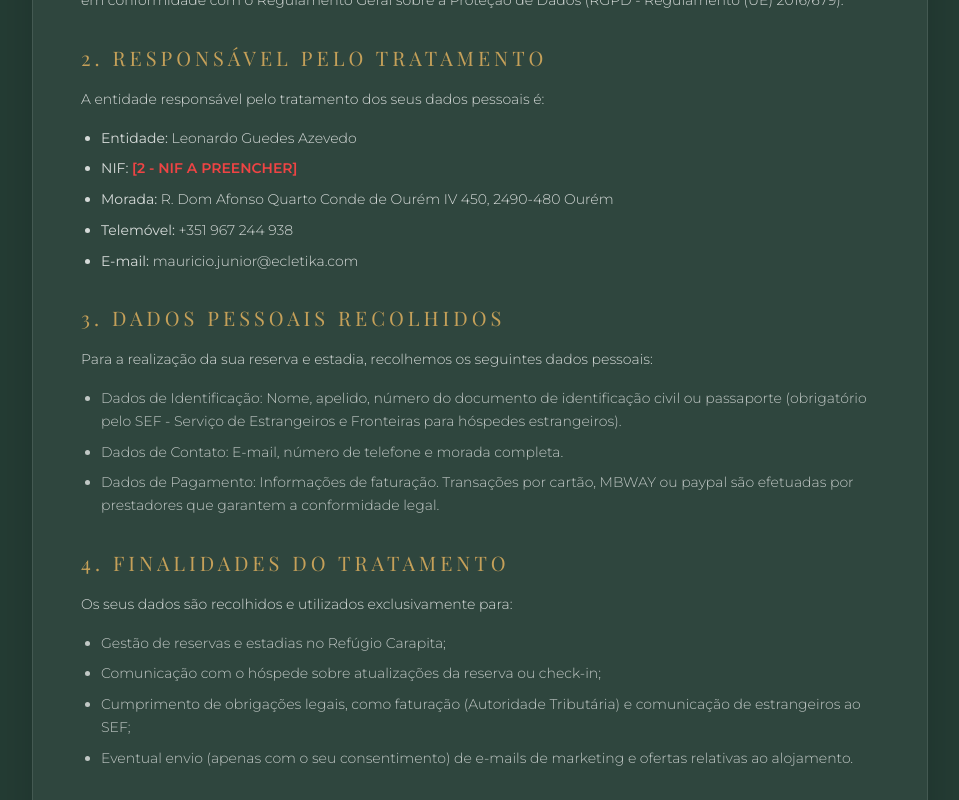
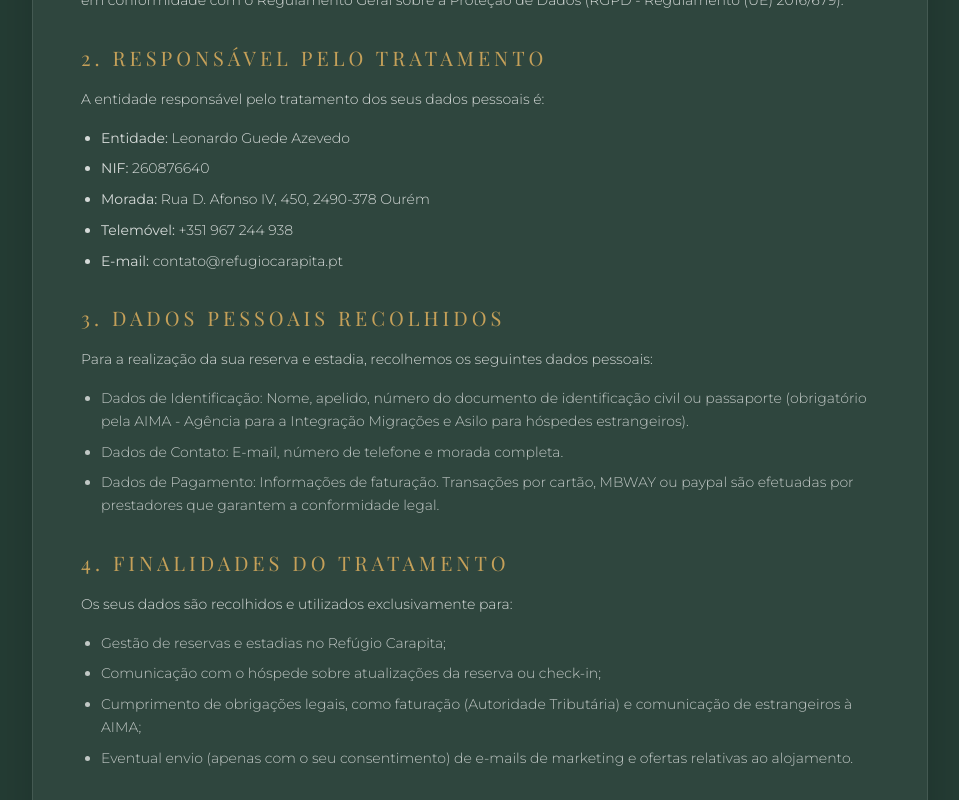
Before and after one commit to ecletika/refugio_Carapita_Channel_Manager, a Next.js app in the folder frontend/: page /tratamento-dados in a window 1280 px wide. Shown: the part 480-1280 px from the top of the page, without its empty margins (160-1119 px from the left). Built offline with nearby package versions, Linux system fonts and the light colour scheme; a web font is replaced by a local one.

Commit message:
update: contact info, license, data protection policy and SEF to AIMA

```diff
--- a/frontend/src/app/admin/configuracoes/page.tsx
+++ b/frontend/src/app/admin/configuracoes/page.tsx
@@ -117,12 +117,12 @@ export default function AdminConfiguracoes() {
 
                         <div className="flex flex-col gap-2">
                             <label className="text-[10px] uppercase tracking-widest text-carapita-muted font-bold flex items-center gap-2"><Mail size={12} /> E-mail Público</label>
-                            <input name="emailContato" value={configs.emailContato} onChange={handleChange} className="border-b border-gray-200 py-2 outline-none focus:border-carapita-gold text-sm" placeholder="contato@refugiocarapita.com" />
+                            <input name="emailContato" value={configs.emailContato} onChange={handleChange} className="border-b border-gray-200 py-2 outline-none focus:border-carapita-gold text-sm" placeholder="contato@refugiocarapita.pt" />
                         </div>
 
                         <div className="flex flex-col gap-2">
                             <label className="text-[10px] uppercase tracking-widest text-carapita-muted font-bold flex items-center gap-2"><MapPin size={12} /> Endereço Completo</label>
-                            <input name="endereco" value={configs.endereco} onChange={handleChange} className="border-b border-gray-200 py-2 outline-none focus:border-carapita-gold text-sm" placeholder="Rua da Paz S/N, Ourém" />
+                            <input name="endereco" value={configs.endereco} onChange={handleChange} className="border-b border-gray-200 py-2 outline-none focus:border-carapita-gold text-sm" placeholder="Rua D. Afonso IV, 450, Ourém" />
                         </div>
                     </div>
 
--- a/frontend/src/app/contatos/page.tsx
+++ b/frontend/src/app/contatos/page.tsx
@@ -94,7 +94,7 @@ export default function ContatosPage() {
                             <div>
                                 <h4 className="text-white font-medium mb-1 uppercase tracking-widest text-xs">Endereço</h4>
                                 <p className="text-white/60 font-light leading-relaxed">
-                                    {siteConfigs.endereco || 'Rua da Paz, S/N, Ourém, Portugal'}
+                                    {siteConfigs.endereco || 'Rua D. Afonso IV, 450, 2490-378 Ourém'}
                                 </p>
                             </div>
                         </div>
--- a/frontend/src/app/page.tsx
+++ b/frontend/src/app/page.tsx
@@ -968,7 +968,7 @@ export default function Home() {
                             <div className="space-y-3 text-[11px] text-white/50 font-sans uppercase tracking-widest">
                                 <p className="flex items-start gap-2">
                                     <MapPin size={14} className="text-carapita-gold shrink-0" />
-                                    <span>{siteConfigs.endereco || 'R. Dom Afonso Quarto Conde de Ourém IV 450, 2490-480 Ourém'}</span>
+                                    <span>{siteConfigs.endereco || 'Rua D. Afonso IV, 450, 2490-378 Ourém'}</span>
                                 </p>
                                 <p className="flex items-center gap-2">
                                     <Users size={14} className="text-carapita-gold" />
@@ -976,7 +976,7 @@ export default function Home() {
                                 </p>
                                 <p className="flex items-center gap-2">
                                     <ChevronRight size={14} className="text-carapita-gold" />
-                                    <span>{siteConfigs.emailContato || 'refugiocarapita.com'}</span>
+                                    <span>{siteConfigs.emailContato || 'contato@refugiocarapita.pt'}</span>
                                 </p>
                             </div>
                         </div>
--- a/frontend/src/app/perfil/page.tsx
+++ b/frontend/src/app/perfil/page.tsx
@@ -332,12 +332,12 @@ export default function PerfilHospede() {
                                     <div className="bg-carapita-dark p-5 flex flex-col items-center justify-center text-center gap-2 shadow-sm border border-white/5">
                                         <MapPin className="text-carapita-gold" size={20} />
                                         <span className="text-[10px] uppercase text-gray-400 tracking-widest font-bold">Local</span>
-                                        <p className="text-xs text-white line-clamp-2">{configs?.endereco || 'R. Dom Afonso Quarto Conde de Ourém IV 450, 2490-480 Ourém'}</p>
+                                        <p className="text-xs text-white line-clamp-2">{configs?.endereco || 'Rua D. Afonso IV, 450, 2490-378 Ourém'}</p>
                                     </div>
                                     <div className="bg-carapita-dark p-5 flex flex-col items-center justify-center text-center gap-2 shadow-sm border border-white/5">
                                         <User className="text-carapita-gold" size={20} />
                                         <span className="text-[10px] uppercase text-gray-400 tracking-widest font-bold">Anfitrião</span>
-                                        <p className="text-xs text-white line-clamp-2">Leonardo Azevedo</p>
+                                        <p className="text-xs text-white line-clamp-2">Leonardo Guede Azevedo</p>
                                     </div>
                                     <div className="bg-carapita-dark p-5 flex flex-col items-center justify-center text-center gap-2 shadow-sm border border-white/5">
                                         <Phone className="text-carapita-gold" size={20} />
@@ -387,7 +387,7 @@ export default function PerfilHospede() {
                             <div className="mb-6 border-b border-white/10 pb-4 flex justify-between items-center flex-wrap gap-4">
                                 <div>
                                     <h2 className="text-2xl font-serif text-white">Acompanhantes do Grupo</h2>
-                                    <p className="text-[10px] text-white/50 tracking-widest uppercase mt-1">Registe familiares/passageiros adicionais para o SEF/AIMA</p>
+                                    <p className="text-[10px] text-white/50 tracking-widest uppercase mt-1">Registe familiares/passageiros adicionais para o AIMA</p>
                                 </div>
                                 <button onClick={addDependente} className="bg-carapita-dark text-carapita-gold hover:bg-carapita-gold hover:text-carapita-dark border border-carapita-gold/50 transition-colors px-6 py-2 uppercase text-[10px] font-bold tracking-mega flex items-center gap-2">
                                     <Plus size={14} /> Adicionar Pessoa
--- a/frontend/src/app/tratamento-dados/page.tsx
+++ b/frontend/src/app/tratamento-dados/page.tsx
@@ -26,11 +26,11 @@ export default function TratamentoDados() {
                         <h2 className="text-xl font-serif text-carapita-gold mb-4 uppercase tracking-widest">2. Responsável pelo Tratamento</h2>
                         <p className="mb-4">A entidade responsável pelo tratamento dos seus dados pessoais é:</p>
                         <ul className="list-disc pl-5 space-y-2">
-                            <li><strong>Entidade:</strong> <span>Leonardo Guedes Azevedo</span></li>
-                            <li><strong>NIF:</strong> <span className="text-red-500 font-bold uppercase" id="dado-2">[2 - NIF A PREENCHER]</span></li>
-                            <li><strong>Morada:</strong> <span>R. Dom Afonso Quarto Conde de Ourém IV 450, 2490-480 Ourém</span></li>
+                            <li><strong>Entidade:</strong> <span>Leonardo Guede Azevedo</span></li>
+                            <li><strong>NIF:</strong> <span>260876640</span></li>
+                            <li><strong>Morada:</strong> <span>Rua D. Afonso IV, 450, 2490-378 Ourém</span></li>
                             <li><strong>Telemóvel:</strong> <span>+351 967 244 938</span></li>
-                            <li><strong>E-mail:</strong> <span>mauricio.junior@ecletika.com</span></li>
+                            <li><strong>E-mail:</strong> <span>contato@refugiocarapita.pt</span></li>
                         </ul>
                     </section>
 
@@ -40,7 +40,7 @@ export default function TratamentoDados() {
                             Para a realização da sua reserva e estadia, recolhemos os seguintes dados pessoais:
                         </p>
                         <ul className="list-disc pl-5 space-y-2 mt-4 text-white/70">
-                            <li>Dados de Identificação: Nome, apelido, número do documento de identificação civil ou passaporte (obrigatório pelo SEF - Serviço de Estrangeiros e Fronteiras para hóspedes estrangeiros).</li>
+                            <li>Dados de Identificação: Nome, apelido, número do documento de identificação civil ou passaporte (obrigatório pela AIMA - Agência para a Integração Migrações e Asilo para hóspedes estrangeiros).</li>
                             <li>Dados de Contato: E-mail, número de telefone e morada completa.</li>
                             <li>Dados de Pagamento: Informações de faturação. Transações por cartão, MBWAY ou paypal são efetuadas por prestadores que garantem a conformidade legal.</li>
                         </ul>
@@ -52,7 +52,7 @@ export default function TratamentoDados() {
                         <ul className="list-disc pl-5 space-y-2 mt-4 text-white/70">
                             <li>Gestão de reservas e estadias no Refúgio Carapita;</li>
                             <li>Comunicação com o hóspede sobre atualizações da reserva ou check-in;</li>
-                            <li>Cumprimento de obrigações legais, como faturação (Autoridade Tributária) e comunicação de estrangeiros ao SEF;</li>
+                            <li>Cumprimento de obrigações legais, como faturação (Autoridade Tributária) e comunicação de estrangeiros à AIMA;</li>
                             <li>Eventual envio (apenas com o seu consentimento) de e-mails de marketing e ofertas relativas ao alojamento.</li>
                         </ul>
                     </section>
@@ -70,7 +70,7 @@ export default function TratamentoDados() {
                             Garantimos que os seus dados apenas serão partilhados com terceiros quando estritamente necessário para:
                         </p>
                         <ul className="list-disc pl-5 space-y-2 mt-4 text-white/70">
-                            <li>Obrigações legais (ex: SEF, Autoridade Tributária);</li>
+                            <li>Obrigações legais (ex: AIMA, Autoridade Tributária);</li>
                             <li>Plataformas de processamento de pagamento contratadas, que cumpram rigorosamente as normas em vigor em matéria de proteção de dados.</li>
                         </ul>
                         <p className="mt-4">Não vendemos nem comercializamos os seus dados a outras organizações.</p>
@@ -85,7 +85,7 @@ export default function TratamentoDados() {
                             <li>Solicitar o apagamento dos seus dados (Direito a Ser Esquecido), desde que tal não contrarie normas ou imposições legais;</li>
                             <li>Retirar o seu consentimento para comunicações de marketing a qualquer momento.</li>
                         </ul>
-                        <p className="mt-6">Para exercer qualquer um destes direitos, utilize o e-mail: <strong>mauricio.junior@ecletika.com</strong> indicando no assunto "Proteção de Dados".</p>
+                        <p className="mt-6">Para exercer qualquer um destes direitos, utilize o e-mail: <strong>contato@refugiocarapita.pt</strong> indicando no assunto "Proteção de Dados".</p>
                     </section>
 
                 </div>
```
Also changed, not shown: frontend/src/i18n/dictionaries.ts (+4 -4 lines).
